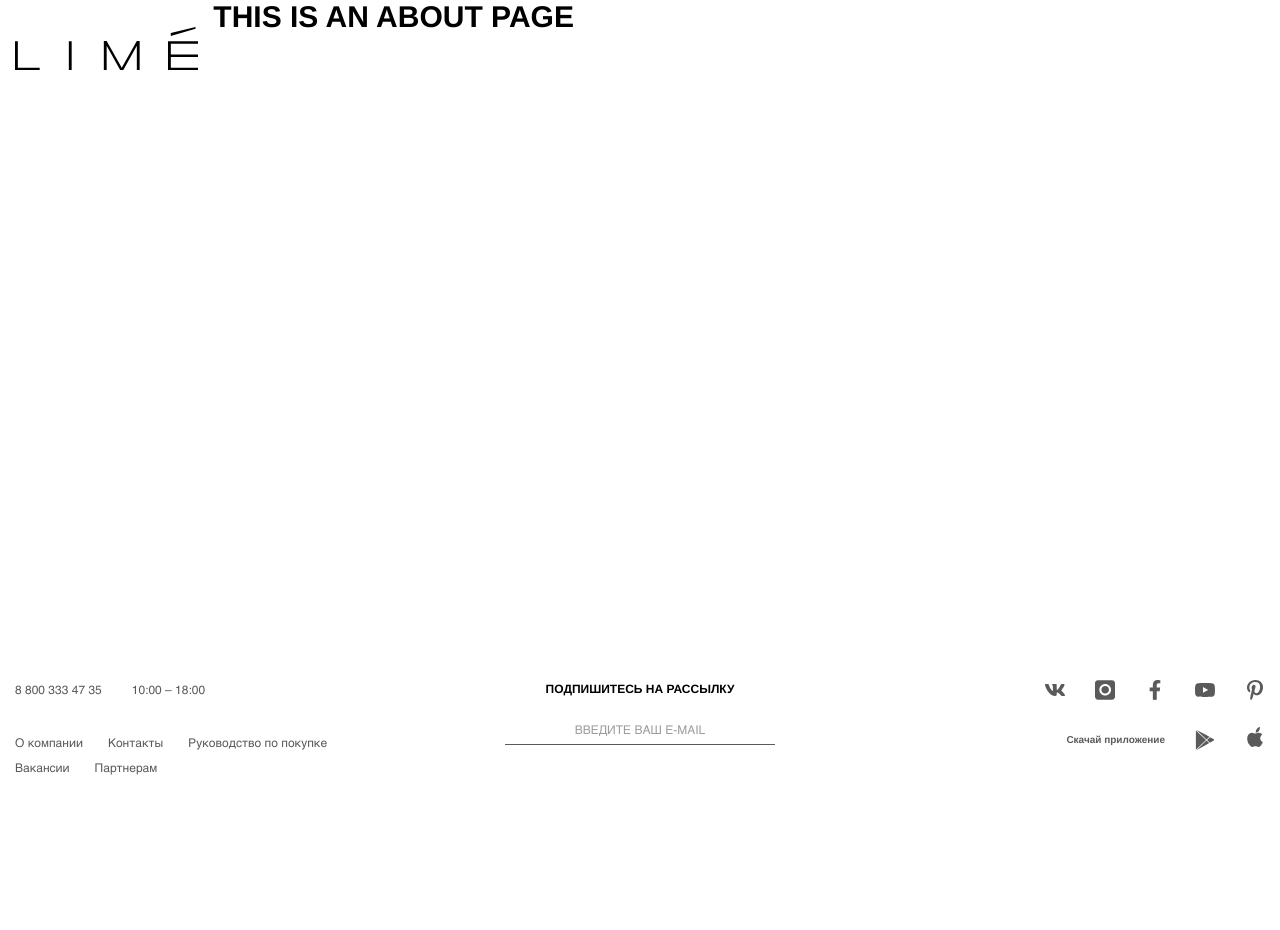
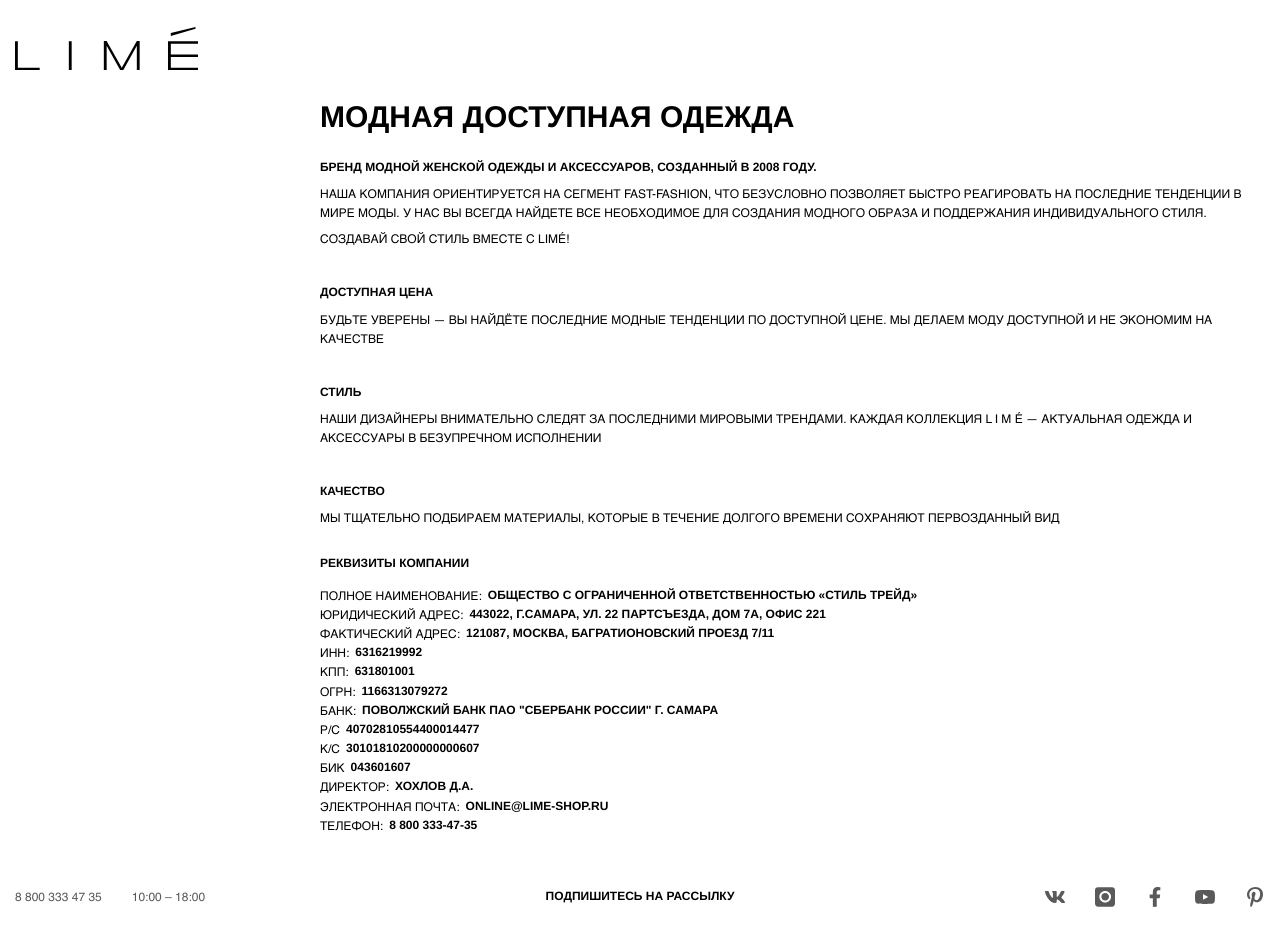
Before and after one commit to delphinpro-fl/lime, a Vue app: page /about in a window 1280 px wide. Shown: the top 930 px of the page. Before the commit the page ends 800 px from the top, so only its background shows below. Built offline with nearby package versions, Linux system fonts and the light colour scheme.

Commit message:
Страница «О компании»

```diff
--- /dev/null
+++ b/public/mocks/about.json
@@ -0,0 +1,24 @@
+{
+  "payload": {
+    "title": "Модная доступная одежда",
+    "content": "<p><strong>Бренд модной женской одежды и аксессуаров, созданный в 2008 году.</strong></p>\n            <p>Наша компания ориентируется на сегмент fast-fashion, что безусловно позволяет быстро реагировать на\n                последние\n                тенденции в мире моды. У нас Вы всегда найдете все необходимое для создания модного образа и поддержания\n                индивидуального стиля.</p>\n            <p>Создавай свой стиль вместе c LIMÉ!</p>\n\n            <p>&nbsp;</p>\n\n            <p><strong>Доступная цена</strong></p>\n            <p>Будьте уверены — вы найдёте последние модные тенденции по доступной цене. Мы делаем моду доступной и не\n                экономим на качестве</p>\n\n            <p>&nbsp;</p>\n\n            <p><strong>Стиль</strong></p>\n            <p>Наши дизайнеры внимательно следят за последними мировыми трендами. Каждая коллекция L I M É — актуальная\n                одежда и аксессуары в безупречном исполнении</p>\n\n            <p>&nbsp;</p>\n\n            <p><strong>Качество</strong></p>\n            <p>Мы тщательно подбираем материалы, которые в течение долгого времени сохраняют первозданный вид</p>",
+    "requisites": {
+      "title": "Реквизиты компании",
+      "items": [
+        { "term": "Полное наименование:", "desc": "Общество с ограниченной ответственностью «Стиль трейд»" },
+        { "term": "Юридический адрес:", "desc": "443022, г.Самара, ул. 22 Партсъезда, дом 7А, офис 221" },
+        { "term": "Фактический адрес:", "desc": "121087, Москва, Багратионовский проезд 7/11" },
+        { "term": "ИНН:", "desc": "6316219992" },
+        { "term": "КПП:", "desc": "631801001" },
+        { "term": "ОГРН:", "desc": "1166313079272" },
+        { "term": "Банк:", "desc": "Поволжский банк ПАО \"Сбербанк России\" г. Самара" },
+        { "term": "р/с", "desc": "40702810554400014477" },
+        { "term": "к/с", "desc": "30101810200000000607" },
+        { "term": "БИК", "desc": "043601607" },
+        { "term": "Директор:", "desc": "Хохлов Д.А." },
+        { "term": "Электронная почта:", "desc": "online@lime-shop.ru" },
+        { "term": "Телефон:", "desc": "8 800 333-47-35" }
+      ]
+    }
+  }
+}
--- /dev/null
+++ b/src/lib.js
@@ -0,0 +1,17 @@
+/*
+ * Lime project
+ * File: lib.js
+ * (c) 2019 delphinpro <delphinpro@gmail.com>
+ * licensed under the MIT license
+ */
+
+export async function requestApi(url, options = {}) {
+    let response = await fetch(url, options);
+    console.log(`Request [${url}]`, response);
+    if (response.ok) {
+        return response.json();
+    } else {
+        console.error('HTTP Error: ', response.status, response.statusText);
+        return response;
+    }
+}
--- a/src/store.js
+++ b/src/store/index.js
@@ -7,11 +7,18 @@
 
 import Vue  from 'vue';
 import Vuex from 'vuex';
+import about from './modules/about';
 
 
 Vue.use(Vuex);
 
+const strict = process.env.NODE_ENV !== 'production';
+
 export default new Vuex.Store({
+    strict,
+    modules  : {
+        about,
+    },
     state    : {},
     mutations: {},
     actions  : {},
--- /dev/null
+++ b/src/store/modules/about.js
@@ -0,0 +1,33 @@
+/*
+ * Lime project
+ * File: about.js
+ * (c) 2019 delphinpro <delphinpro@gmail.com>
+ * licensed under the MIT license
+ */
+
+import { requestApi } from '@/lib';
+
+
+export default {
+    state: {
+        title     : null,
+        content   : null,
+        requisites: {},
+    },
+
+    getters: {},
+
+    mutations: {
+        updateAboutData(state, payload) {
+            if (payload && 'title' in payload) state.title = payload.title;
+            if (payload && 'content' in payload) state.content = payload.content;
+            if (payload && 'requisites' in payload) state.requisites = payload.requisites;
+        },
+    },
+
+    actions: {
+        getAboutPage() {
+            return requestApi('/mocks/about.json');
+        },
+    },
+};
--- a/src/styles/base/_type.scss
+++ b/src/styles/base/_type.scss
@@ -3,12 +3,39 @@
 //== ======================================= ==//
 
 h1 {
-  margin: 0 0 0.5em;
+  margin: 0 0 0.75em;
   text-transform: uppercase;
   font-size: rem(30px);
   line-height: (34/30);
 }
 
 p {
-  margin: 0 0 1em;
+  margin: 0 0 0.6em;
 }
+
+.text-content {
+  text-transform: uppercase;
+}
+
+.requisites {
+  margin-top: 0.75em * 3;
+
+  &__title {
+    font-weight: bold;
+  }
+
+  &__items {
+    overflow: hidden;
+
+    > dt {
+      float: left;
+      clear: left;
+      padding-right: 0.5em;
+    }
+
+    > dd {
+      font-weight: bold;
+      margin: 0;
+    }
+  }
+}
--- a/src/styles/components/AppFooter.scss
+++ b/src/styles/components/AppFooter.scss
@@ -38,6 +38,10 @@
   padding-bottom: rem(30px);
   color: $color-gray;
 
+  * {
+    //@include outline();
+  }
+
   &__container {
   }
 
@@ -73,7 +77,7 @@
 
 
   @include media-breakpoint-up(md) {
-    padding: 20px 0;
+    padding: 40px 0 20px;
 
     &__container {
       @include make-row();
--- a/src/views/About.vue
+++ b/src/views/About.vue
@@ -9,11 +9,51 @@
 
 export default {
     name: 'About',
+
+    computed: {
+        requisitesReady() {
+            return this.$store.state.about.requisites
+                && this.$store.state.about.requisites.items
+                && Array.isArray(this.$store.state.about.requisites.items)
+                && this.$store.state.about.requisites.items.length > 0;
+        },
+
+        title() {
+            return this.$store.state.about.title;
+        },
+
+        content() {
+            return this.$store.state.about.content;
+        },
+
+        requisites() {
+            return this.$store.state.about.requisites;
+        },
+    },
+
+    async mounted() {
+        let data = await this.$store.dispatch('getAboutPage');
+        if ('payload' in data) {
+            this.$store.commit('updateAboutData', data.payload);
+        }
+    },
 };
 </script>
 
 <template>
-    <div>
-        <h1>This is an about page</h1>
+    <div class="layout__main_text-page text-content">
+        <h1 v-if="title" v-text="title"></h1>
+
+        <div v-if="content" v-html="content"></div>
+
+        <div class="requisites" v-if="requisitesReady">
+            <p class="requisites__title" v-text="requisites.title"></p>
+            <dl class="requisites__items">
+                <template v-for="item in requisites.items">
+                    <dt v-text="item.term"></dt>
+                    <dd v-text="item.desc"></dd>
+                </template>
+            </dl>
+        </div>
     </div>
 </template>
```
